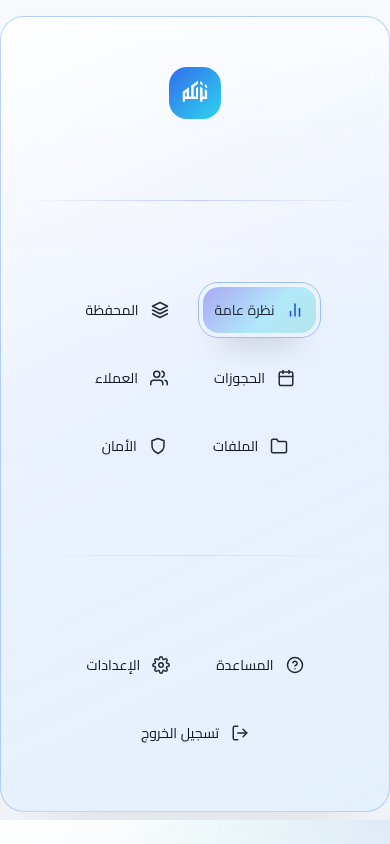
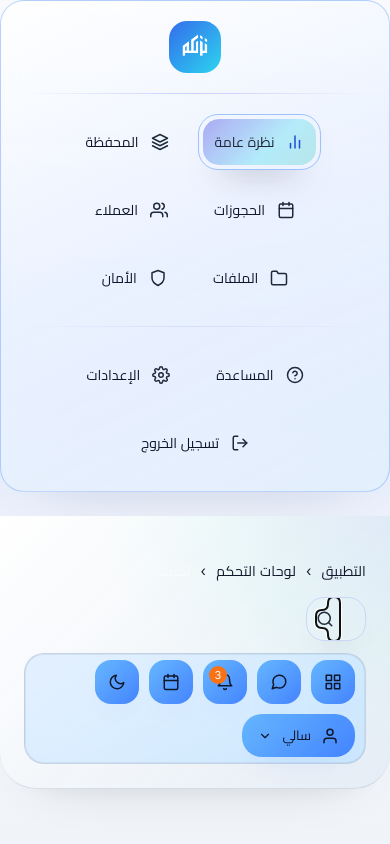
Before and after one commit to IbrahimElmahy/-, a React (Vite) app: page / in a window 390 px wide. Shown: the top 844 px of the page. Built offline with nearby package versions, Linux system fonts and the light colour scheme.

Commit message:
Adjust sidebar layout for small screens

```diff
--- a/src/App.css
+++ b/src/App.css
@@ -816,15 +816,19 @@
     justify-content: center;
     gap: 20px;
     margin-top: 0;
-    top: 16px;
     flex-wrap: wrap;
-    align-items: center;
+    align-items: stretch;
+    position: static;
+    top: auto;
+    height: auto;
+    overflow: visible;
+    overflow-y: visible;
   }
 
   .sidebar__nav,
   .sidebar__bottom {
     flex-direction: row;
-    align-items: center;
+    align-items: stretch;
     gap: 12px;
   }
 
```
